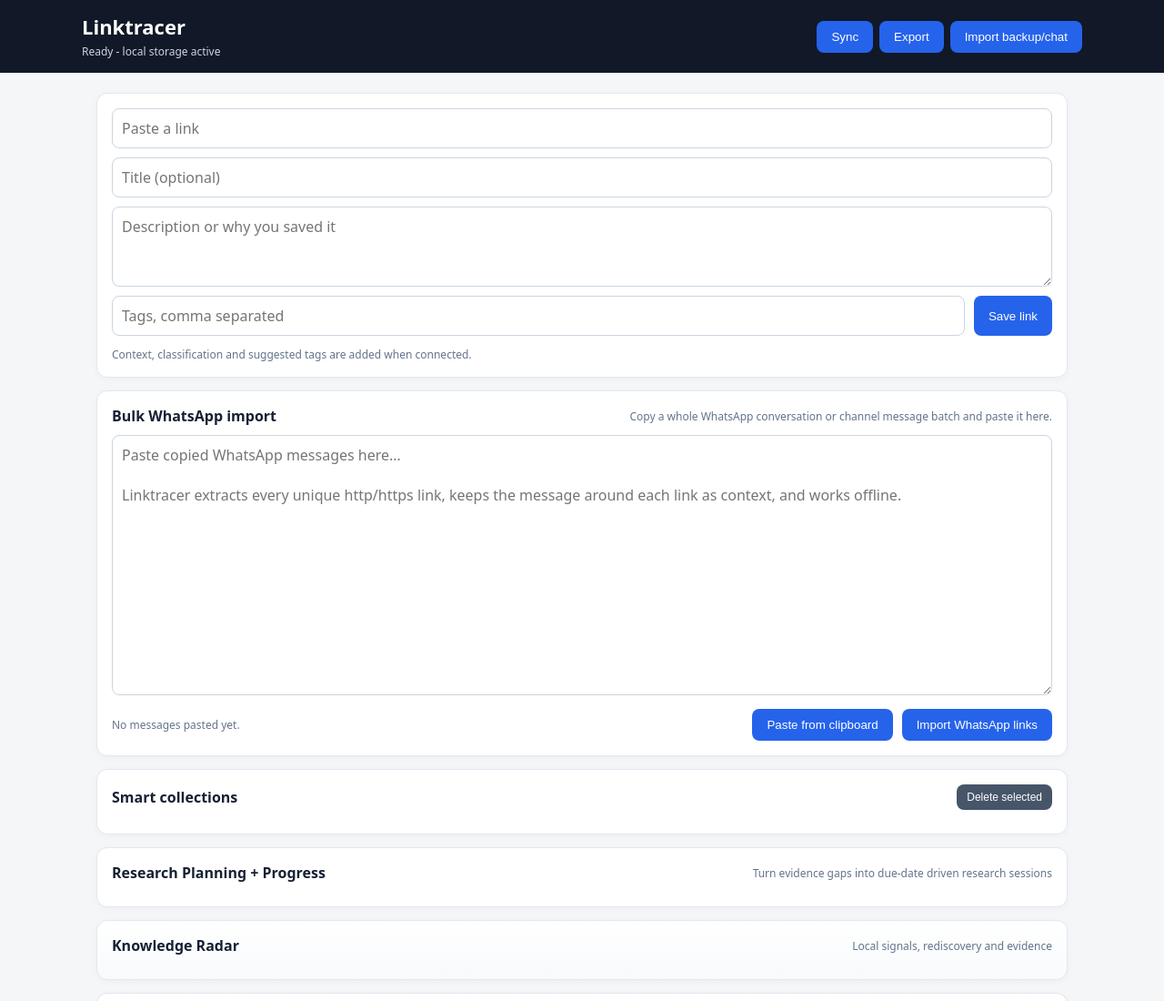
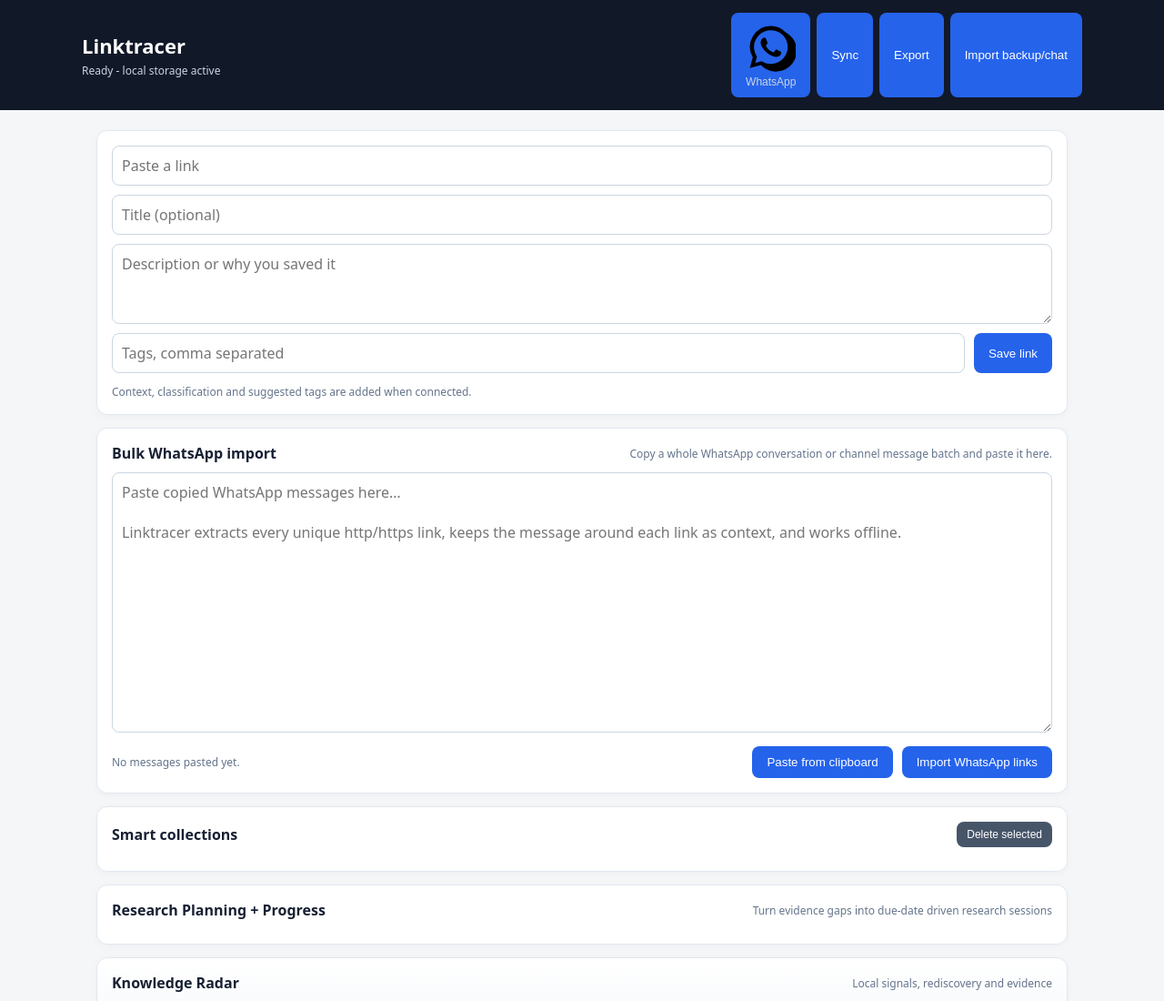
Before and after one commit to sourabhJainR/Linktracer, a website: page public/index.html in a window 1280 px wide. Shown: the top 1100 px of the page at 91% size. Drawn offline with Linux system fonts and the light colour scheme.

Commit message:
Add WhatsApp action to top bar

```diff
--- a/public/index.html
+++ b/public/index.html
@@ -10,7 +10,7 @@
   <title>Linktracer</title>
 </head>
 <body>
-<header class="topbar"><div><h1>Linktracer</h1><span id="status">Starting...</span></div><div class="actions"><button id="syncBtn" type="button">Sync</button><button id="exportBtn" type="button">Export</button><button id="importBtn" type="button">Import backup/chat</button><input id="importFile" type="file" accept=".json,.txt,text/plain,application/json" hidden></div></header>
+<header class="topbar"><div><h1>Linktracer</h1><span id="status">Starting...</span></div><div class="actions"><button id="whatsappTopBtn" type="button" class="whatsappAction" aria-label="Open WhatsApp bulk import" title="Open WhatsApp bulk import"><svg viewBox="0 0 24 24" aria-hidden="true"><path d="M19.05 4.94A9.9 9.9 0 0 0 12 2a9.95 9.95 0 0 0-8.62 14.93L2 22l5.23-1.37A9.95 9.95 0 1 0 19.05 4.94ZM12 20.05a8.02 8.02 0 0 1-4.08-1.11l-.29-.17-3.1.81.83-3.02-.19-.31A8.04 8.04 0 1 1 12 20.05Zm4.41-5.99c-.24-.12-1.43-.71-1.65-.79-.22-.08-.38-.12-.54.12-.16.24-.62.79-.76.95-.14.16-.28.18-.52.06-.24-.12-1.01-.37-1.92-1.18-.71-.63-1.19-1.41-1.33-1.65-.14-.24-.01-.37.1-.49.11-.11.24-.28.36-.42.12-.14.16-.24.24-.4.08-.16.04-.3-.02-.42-.06-.12-.54-1.3-.74-1.78-.2-.47-.4-.41-.54-.42h-.46c-.16 0-.42.06-.64.3-.22.24-.84.82-.84 2s.86 2.32.98 2.48c.12.16 1.69 2.58 4.1 3.62.57.25 1.02.4 1.37.51.58.18 1.1.15 1.52.09.46-.07 1.43-.58 1.63-1.14.2-.56.2-1.04.14-1.14-.06-.1-.22-.16-.46-.28Z"/></svg><span>WhatsApp</span></button><button id="syncBtn" type="button">Sync</button><button id="exportBtn" type="button">Export</button><button id="importBtn" type="button">Import backup/chat</button><input id="importFile" type="file" accept=".json,.txt,text/plain,application/json" hidden></div></header>
 <main>
 <section class="capture card"><form id="captureForm"><input id="url" type="url" placeholder="Paste a link" required autocomplete="url"><input id="title" type="text" placeholder="Title (optional)"><textarea id="description" rows="3" placeholder="Description or why you saved it"></textarea><div class="row"><input id="tags" type="text" placeholder="Tags, comma separated"><button type="submit">Save link</button></div></form><p id="enrichment" class="hint">Context, classification and suggested tags are added when connected.</p></section>
 <section class="workspace card" id="whatsappWorkspace"><div class="workspaceTitle"><strong>Bulk WhatsApp import</strong><span class="hint">Copy a whole WhatsApp conversation or channel message batch and paste it here.</span></div><textarea id="whatsappBulkText" rows="12" style="width:100%;box-sizing:border-box" placeholder="Paste copied WhatsApp messages here…&#10;&#10;Linktracer extracts every unique http/https link, keeps the message around each link as context, and works offline."></textarea><div class="row" style="justify-content:space-between;align-items:center;margin-top:10px"><span id="whatsappBulkPreview" class="hint">No messages pasted yet.</span><div class="row"><button id="whatsappPasteBtn" type="button">Paste from clipboard</button><button id="whatsappImportBtn" type="button">Import WhatsApp links</button></div></div></section>
```
